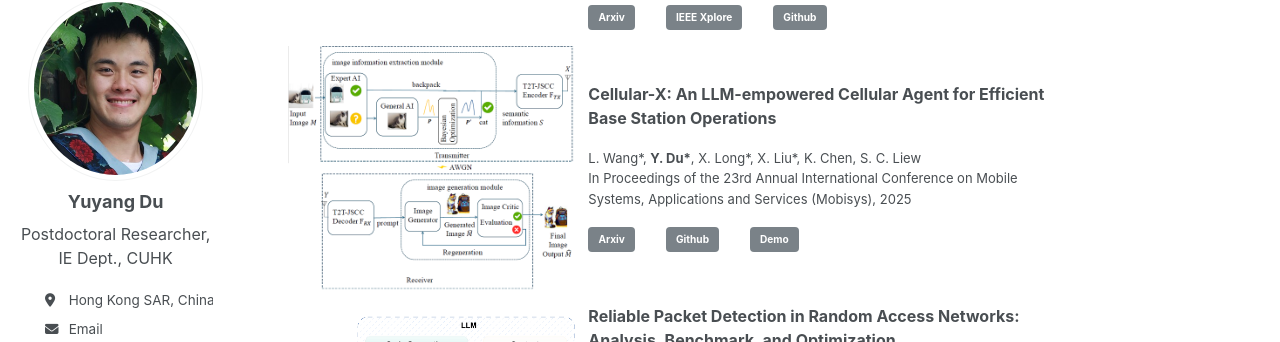
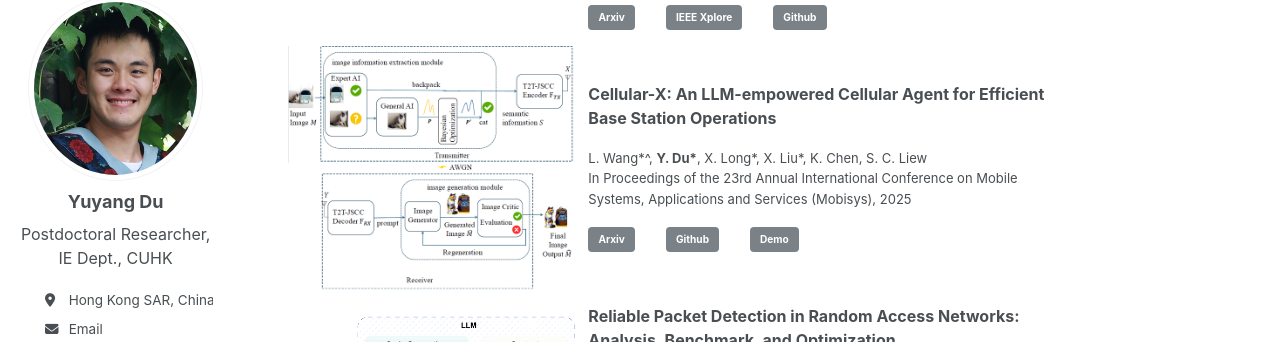
Before and after one commit to yuyangdu01/yuyangdu01.github.io, a Jekyll site: the page built from _pages/about.md, in a window 1280 px wide and 900 px high, scrolled down 835 px. Shown: the part 110-452 px from the top of the window. Built offline with Jekyll 4.4.1, drawn with Linux system fonts in a browser that asks for light colours; some web fonts are replaced.

Commit message:
Update about.md

```diff
--- a/_pages/about.md
+++ b/_pages/about.md
@@ -50,7 +50,7 @@ Selected Publications <font size=3></font>
   <td style="border: none;">
   <div class="col align-self-center pub">
     <p class="pub-p"><font size=3><b>Cellular-X: An LLM-empowered Cellular Agent for Efficient Base Station Operations</b></font></p>
-    <p class="pub-p"><font size=2>L. Wang*, <b>Y. Du*</b>, X. Long*, X. Liu*, K. Chen, S. C. Liew <br>In Proceedings of the 23rd Annual International Conference on Mobile Systems, Applications and Services (Mobisys), 2025</font></p>
+    <p class="pub-p"><font size=2>L. Wang*^, <b>Y. Du*</b>, X. Long*, X. Liu*, K. Chen, S. C. Liew <br>In Proceedings of the 23rd Annual International Conference on Mobile Systems, Applications and Services (Mobisys), 2025</font></p>
     <a class="btn btn-primary" role="button" href="https://arxiv.org/pdf/2504.13190" target="_blank" style="text-decoration: none;">Arxiv</a>&emsp;&emsp;
     <a class="btn btn-primary" role="button" href="https://github.com/SeaBreezing/Cellular-X" target="_blank" style="text-decoration: none;">Github</a>&emsp;&emsp;
     <a class="btn btn-primary" role="button" href="https://youtube.com/playlist?list=PLi7wIohZ9VLjfbtShawzEk49BKUE11QiU&" target="_blank" style="text-decoration: none;">Demo</a>&emsp;&emsp;
```
